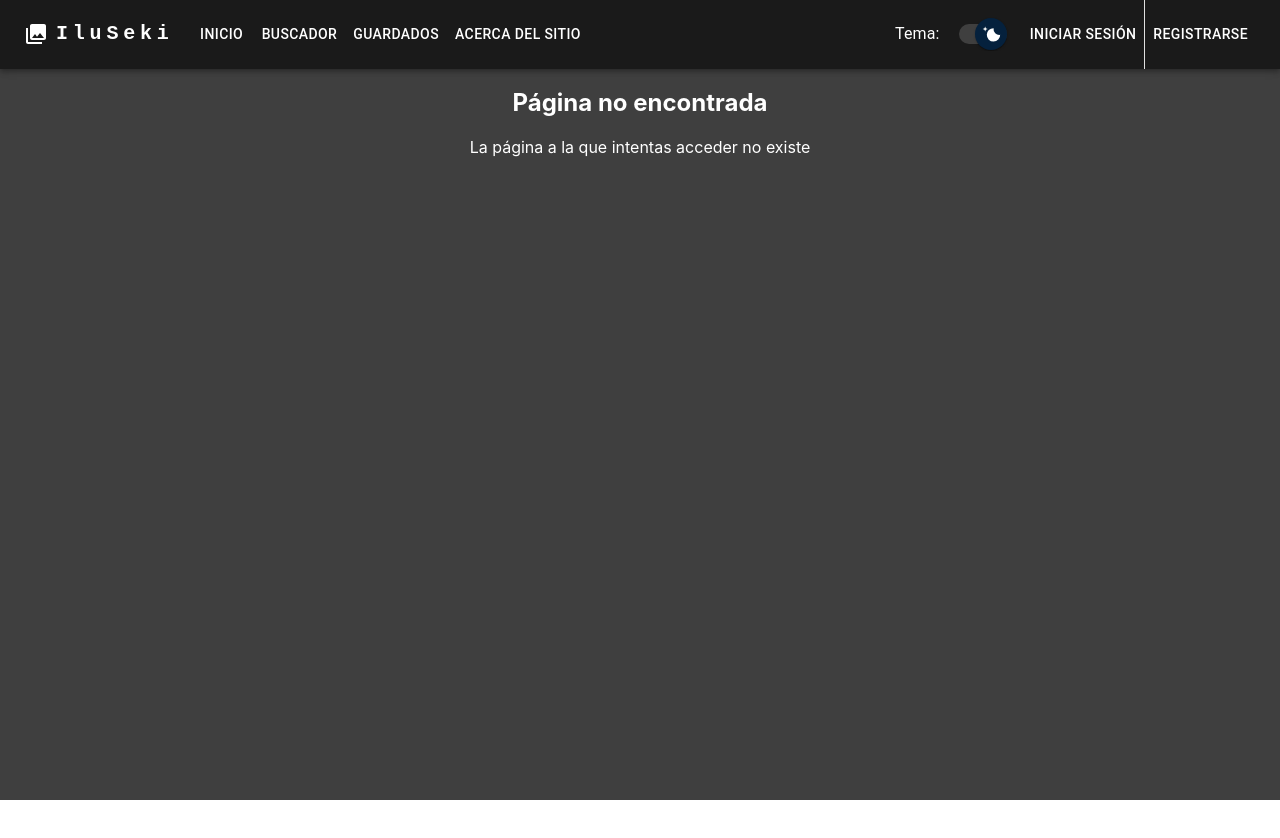
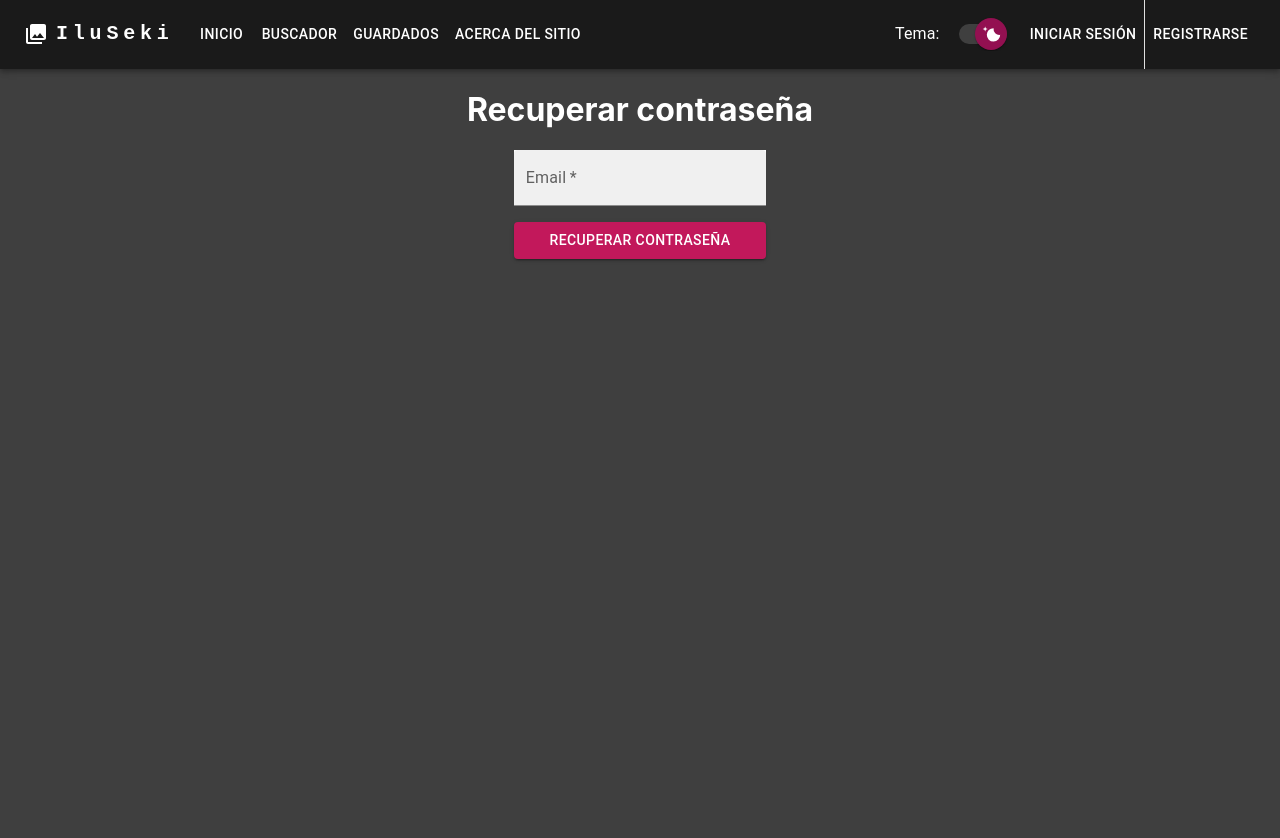
Before and after one commit to sereto111/ilusekifrontend, a React (Create React App) app: page /mail-pass in a window 1280 px wide. Shown: the top 838 px of the page. Before the commit the page ends 800 px from the top, so only its background shows below. Built offline with nearby package versions, Linux system fonts and the light colour scheme.

Commit message:
profile y colores

```diff
--- a/src/components/Header.js
+++ b/src/components/Header.js
@@ -72,7 +72,7 @@ const MaterialUISwitch = styled(Switch)(() => ({
     },
   },
   '& .MuiSwitch-thumb': {
-    backgroundColor: '#05213D',
+    backgroundColor: '#931051',
     width: 32,
     height: 32,
     '&:before': {
@@ -91,7 +91,7 @@ const MaterialUISwitch = styled(Switch)(() => ({
   },
   '& .MuiSwitch-track': {
     opacity: 1,
-    backgroundColor: '#0E3F70',
+    backgroundColor: '#fff',
     borderRadius: 20 / 2,
   },
 }));
--- a/src/components/Login.js
+++ b/src/components/Login.js
@@ -7,7 +7,7 @@ import TextField from '@mui/material/TextField';
 import Box from '@mui/material/Box';
 import Button from '@mui/material/Button';
 import { styled } from '@mui/material/styles';
-import { indigo } from '@mui/material/colors';
+import { pink } from '@mui/material/colors';
 import { goInicio } from './Header';
 
 export function Login() {
@@ -17,10 +17,10 @@ export function Login() {
   }
 
   const ColorButton = styled(Button)(({ theme }) => ({
-    color: theme.palette.getContrastText(indigo[700]),
-    backgroundColor: indigo[700],
+    color: theme.palette.getContrastText(pink[700]),
+    backgroundColor: pink[700],
     '&:hover': {
-      backgroundColor: indigo[900],
+      backgroundColor: pink[900],
     },
   }));
 
@@ -43,7 +43,7 @@ export function Login() {
     const requestBody = JSON.stringify(logedUser);
 
     try {
-      const response = await axios.post('http://localhost:5000/api/user/login', requestBody, {
+      const response = await axios.post('https://ilusekibackend.onrender.com/api/user/login', requestBody, {
         headers: {
           'Content-Type': 'application/json'
         }
@@ -65,8 +65,6 @@ export function Login() {
       setShowAlertError(false);
     }
   };
-
-
 
   return (
     <>
@@ -101,7 +99,7 @@ export function Login() {
             value={password}
             onChange={e => setPassword(e.target.value)}
           />
-          <Link to="#" onClick={goMailPass} underline="hover">
+          <Link to="#" onClick={goMailPass} color="#C2185B" underline="hover">
             <b>{'Recuperar contraseña'}</b>
           </Link>
           <ColorButton variant="contained" onClick={handleButtonClick}>Iniciar sesión</ColorButton>
--- /dev/null
+++ b/src/components/MailPass.js
@@ -0,0 +1,95 @@
+import React, { useState } from 'react';
+import Alert from '@mui/material/Alert';
+import Stack from '@mui/material/Stack';
+import Box from '@mui/material/Box';
+import TextField from '@mui/material/TextField';
+import Button from '@mui/material/Button';
+import { styled } from '@mui/material/styles';
+import { pink } from '@mui/material/colors';
+import axios from 'axios';
+import { goInicio } from './Header';
+
+export function MailPass() {
+
+    const ColorButton = styled(Button)(({ theme }) => ({
+        color: theme.palette.getContrastText(pink[700]),
+        backgroundColor: pink[700],
+        '&:hover': {
+            backgroundColor: pink[900],
+        },
+    }));
+
+    const delay = (ms) => {
+        return new Promise((resolve) => setTimeout(resolve, ms));
+    };
+
+    const [showAlertSuccess, setShowAlertSuccess] = useState(false);
+    const [showAlertError, setShowAlertError] = useState(false);
+
+    const [email, setEmail] = useState('');
+
+    const enviarCorreoRecuperacion = async () => {
+        try {
+            //TODO: Cambiar ruta
+            await axios.post('http://localhost:5000/api/correo/recuperar-pass', {
+                email: email
+            });
+
+            setShowAlertSuccess(true);
+            await delay(2000);
+            goInicio();
+
+        } catch (error) {
+            setShowAlertError(true);
+            await delay(1500);
+            setShowAlertError(false);
+        }
+    };
+
+    return (
+        <>
+            <h1>Recuperar contraseña</h1>
+            <Box display="flex" justifyContent="center">
+                <Stack
+                    component="form"
+                    sx={{
+                        width: '25ch',
+                    }}
+                    direction="column"
+                    spacing={2}
+                    noValidate
+                    autoComplete="off"
+                    style={{ minHeight: '100vh' }}
+                >
+                    <TextField className='register'
+                        required
+                        id="outlined-required"
+                        label="Email"
+                        variant="filled"
+                        value={email}
+                        onChange={(e) => setEmail(e.target.value)}
+                    />
+
+                    <ColorButton variant="contained" onClick={enviarCorreoRecuperacion}>Recuperar contraseña</ColorButton>
+
+                    <div className='center'>
+                        {showAlertSuccess && (
+                            <Stack sx={{ width: '100%' }} spacing={2}>
+                                <Alert severity="success">Se le enviará un correo para cambiar la contraseña</Alert>
+                            </Stack>
+                        )}
+                    </div>
+
+                    <div className='center'>
+                        {showAlertError && (
+                            <Stack sx={{ width: '100%' }} spacing={2}>
+                                <Alert severity="error">Email no registrado</Alert>
+                            </Stack>
+                        )}
+                    </div>
+                </Stack>
+            </Box>
+
+        </>
+    )
+}
--- a/src/components/Profile.js
+++ b/src/components/Profile.js
@@ -26,6 +26,7 @@ export function Profile() {
 
     const enviarCorreoRecuperacion = async () => {
         try {
+            //TODO: Cambiar ruta
             await axios.post('http://localhost:5000/api/correo/recuperar-pass', {
                 email: email
             });
@@ -44,7 +45,7 @@ export function Profile() {
                 <List>
 
                     <ListItem>
-                        <ListItemIcon sx={{ color: '#1976D2' }}>
+                        <ListItemIcon sx={{ color: '#c2185b' }}>
                             <AccountBoxTwoToneIcon />
                         </ListItemIcon>
                         <ListItemText
@@ -56,7 +57,7 @@ export function Profile() {
                         />
                     </ListItem>
                     <ListItem>
-                        <ListItemIcon sx={{ color: '#1976D2' }}>
+                        <ListItemIcon sx={{ color: '#c2185b' }}>
                             <EmailTwoToneIcon />
                         </ListItemIcon>
                         <ListItemText
@@ -68,14 +69,14 @@ export function Profile() {
                         />
                     </ListItem>
                     <ListItem>
-                        <ListItemIcon sx={{ color: '#1976D2' }}>
+                        <ListItemIcon sx={{ color: '#c2185b' }}>
                             <LockTwoToneIcon />
                         </ListItemIcon>
                         <ListItemText
                             primary={
                                 <React.Fragment>
                                     <strong>Contraseña: </strong>
-                                    <Link to="#" onClick={enviarCorreoRecuperacion} underline="hover">
+                                    <Link to="#" color="#c2185b" onClick={enviarCorreoRecuperacion} underline="hover">
                                         {'Cambiar contraseña'}
                                     </Link>
 
--- a/src/components/Register.js
+++ b/src/components/Register.js
@@ -6,16 +6,16 @@ import Box from '@mui/material/Box';
 import Alert from '@mui/material/Alert';
 import Button from '@mui/material/Button';
 import { styled } from '@mui/material/styles';
-import { indigo } from '@mui/material/colors';
+import { pink } from '@mui/material/colors';
 /* import { goInicio } from './Header'; */
 
 export function Register() {
 
   const ColorButton = styled(Button)(({ theme }) => ({
-    color: theme.palette.getContrastText(indigo[700]),
-    backgroundColor: indigo[700],
+    color: theme.palette.getContrastText(pink[700]),
+    backgroundColor: pink[700],
     '&:hover': {
-      backgroundColor: indigo[900],
+      backgroundColor: pink[900],
     },
   }));
 
--- a/src/components/Ruta.js
+++ b/src/components/Ruta.js
@@ -6,13 +6,13 @@ import { InitialWindowTest } from './InitialWindowTest';
 //import { News } from './News';
 //import { Wishlist } from './Wishlist';
 import { Register } from './Register';
-//import { Login } from './Login';
+import { Login } from './Login';
 //import { About } from './About';
 //import { AddGame } from './AddGame';
 //import { AddNews } from './AddNews';
 //import ResetPass from './ResetPass';
-//import { Profile } from './Profile';
-//import { MailPass } from './MailPass';
+import { Profile } from './Profile';
+import { MailPass } from './MailPass';
 //import { EditGame } from './EditGame';
 //import { EditNews } from './EditNews';
 //import { Completed } from './Completed';
@@ -25,19 +25,19 @@ export const Ruta = () => {
                 <Routes>
                     <Route exact path='/' element={<InitialWindowTest/>}></Route>
                     <Route exact path='/register' element={<Register/>}></Route>
-                    {/* <Route exact path="/login" component={Login}></Route>
-                  <Route exact path="/news" component={News}></Route>
+                    <Route exact path='/login' element={<Login/>}></Route>
+                  {/*<Route exact path="/news" component={News}></Route>
                   <Route exact path="/wishlist" component={Wishlist}></Route>
                   <Route exact path="/completed" component={Completed}></Route>
                   <Route exact path="/search" component={Buscador}></Route>
                   <Route exact path="/about" component={About}></Route>
                   <Route exact path="/addgame" component={AddGame}></Route>
-                  <Route exact path="/addnews" component={AddNews}></Route>
-                  <Route exact path="/profile" component={Profile}></Route>
-                  <Route exact path="/editgame/:nombre" component={EditGame}></Route>
-                  <Route exact path="/editnews/:titulo" component={EditNews}></Route>
-                  <Route exact path="/mail-pass" component={MailPass}></Route>
-                  <Route exact path="/reset-pass" component={ResetPass}></Route>*/}
+                  <Route exact path="/addnews" component={AddNews}></Route>*/}
+                  <Route exact path='/profile' element={<Profile/>}></Route>
+                  {/*<Route exact path="/editgame/:nombre" component={EditGame}></Route>
+                  <Route exact path="/editnews/:titulo" component={EditNews}></Route>*/}
+                  <Route exact path='/mail-pass' element={<MailPass/>}></Route>
+                  {/*<Route exact path='/reset-pass' element={<ResetPass/>}></Route>*/}
                   <Route exact path='/error' element={<Error/>}></Route>
                   <Route path='*' element={<Error/>}/>
                 </Routes>
```
